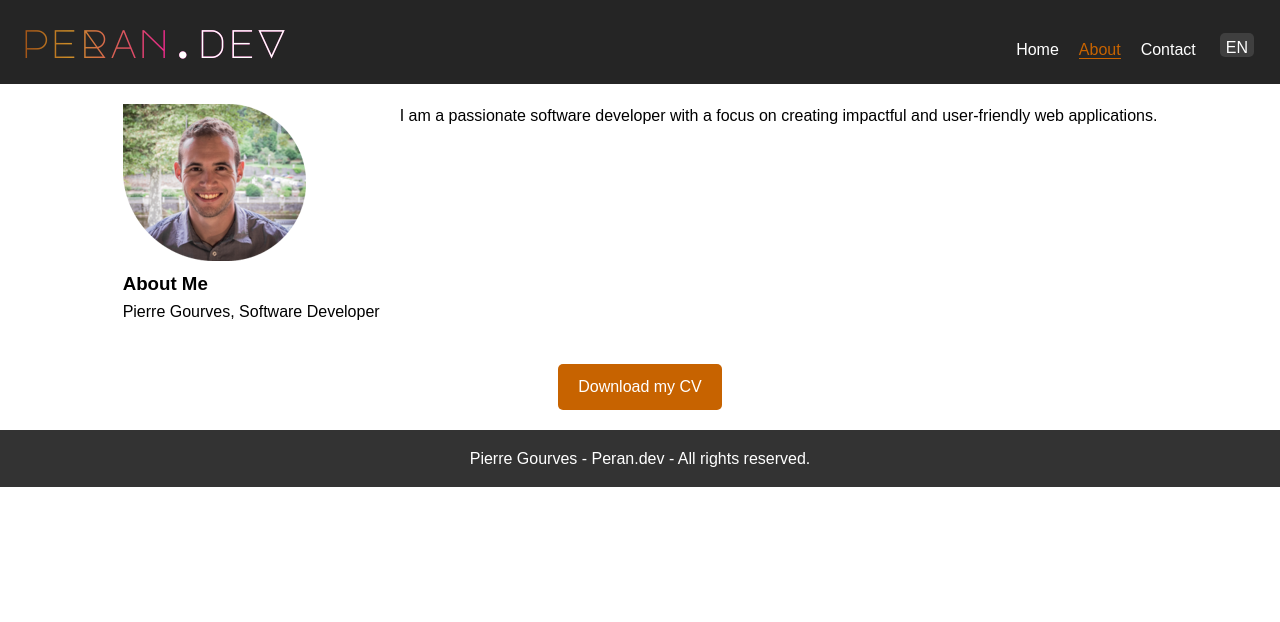
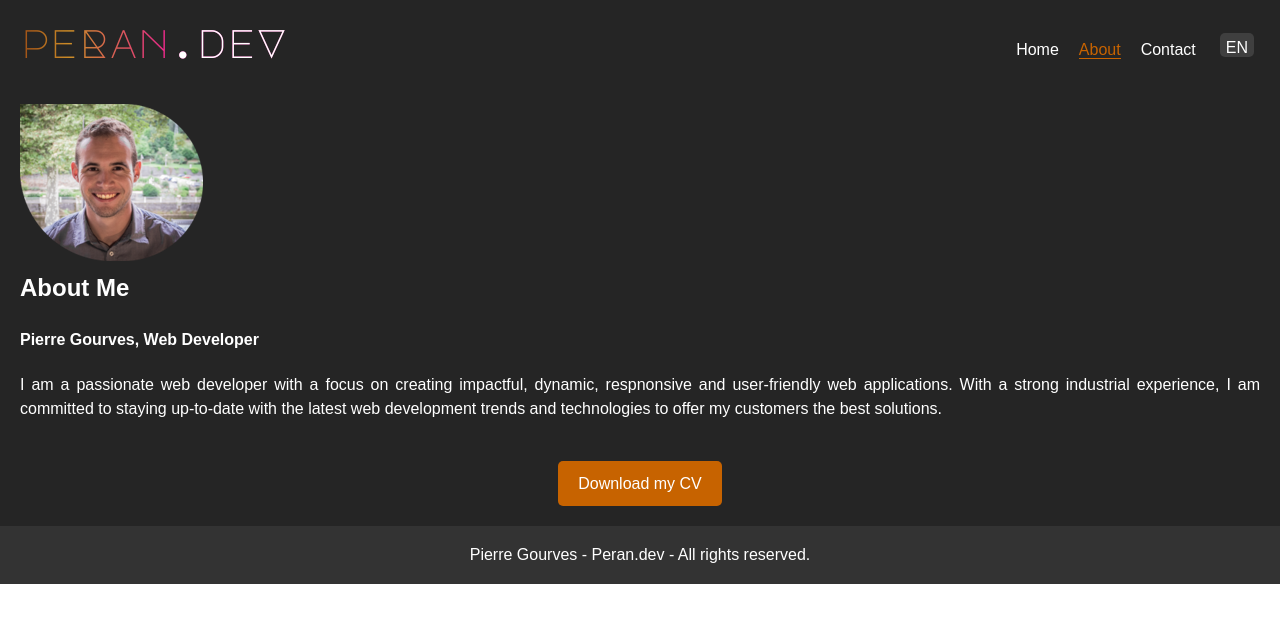
Before and after one commit to Lanseeg/portfolio, a React (Vite) app: page /about in a window 1280 px wide. Shown: the top 622 px of the page. Built offline with nearby package versions, Linux system fonts and the light colour scheme; a web font is replaced by a local one.

Commit message:
feat. Styled About page

```diff
--- a/src/locales/en/about.json
+++ b/src/locales/en/about.json
@@ -1,6 +1,6 @@
 {
   "title": "About Me",
-  "photoCaption": "Pierre Gourves, Software Developer",
-  "presentation": "I am a passionate software developer with a focus on creating impactful and user-friendly web applications.",
+  "photoCaption": "Pierre Gourves, Web Developer",
+  "presentation": "I am a passionate web developer with a focus on creating impactful, dynamic, respnonsive and user-friendly web applications. With a strong industrial experience, I am committed to staying up-to-date with the latest web development trends and technologies to offer my customers the best solutions.",
   "downloadCV": "Download my CV"
 }
--- a/src/locales/fr/about.json
+++ b/src/locales/fr/about.json
@@ -1,6 +1,6 @@
 {
   "title": "À propos de moi",
-  "photoCaption": "Pierre Gourves, Développeur logiciel",
-  "presentation": "Je suis un développeur logiciel passionné, axé sur la création d'applications web percutantes et conviviales.",
+  "photoCaption": "Pierre Gourves, Développeur Web",
+  "presentation": "Je suis un développeur web passionné, axé sur la création d'applications web percutantes, conviviales, dynamiques et accessibles. Avec une experience solide dans l'industrie en tant qu'Acheteur, je sais proposer à mes clients des solutions adaptées à leur organisation.",
   "downloadCV": "Télécharger mon CV"
 }
--- a/src/styles/pages/_about.scss
+++ b/src/styles/pages/_about.scss
@@ -1,11 +1,23 @@
-@use '../abstracts/mixins' as mixins;
-@use '../abstracts/variables' as vars;
+@use "../abstracts/mixins" as mixins;
+@use "../abstracts/variables" as vars;
 
 .about {
   display: flex;
   flex-direction: column;
   align-items: center;
   padding: 20px;
+  background-color: vars.$third-color;
+
+  &__title {
+    font-size: 1.5rem;
+    margin-bottom: 20px;
+    color: vars.$secondary-color;
+  }
+
+  &__caption {
+    color: vars.$secondary-color;
+    font-weight: 600;
+  }
 
   &__container {
     display: flex;
@@ -42,6 +54,7 @@
     font-size: 1rem;
     line-height: 1.5;
     text-align: justify;
+    color: vars.$secondary-color;
   }
 
   &__cv {
@@ -52,11 +65,16 @@
       display: inline-block;
       padding: 10px 20px;
       background-color: vars.$primary-color;
-        color: #fff;
+      color: vars.$secondary-color;
       text-decoration: none;
       border-radius: 5px;
-        transition: background-color 0.3s ease;
+      transition: background-color 0.3s ease, transform 0.3s ease;
 
+      &:hover {
+        background-color: vars.$secondary-color;
+        color: vars.$primary-color;
+        transform: scale(1.06);
       }
     }
   }
+}
```
Lines whose indentation alone changed are shown as unchanged.
